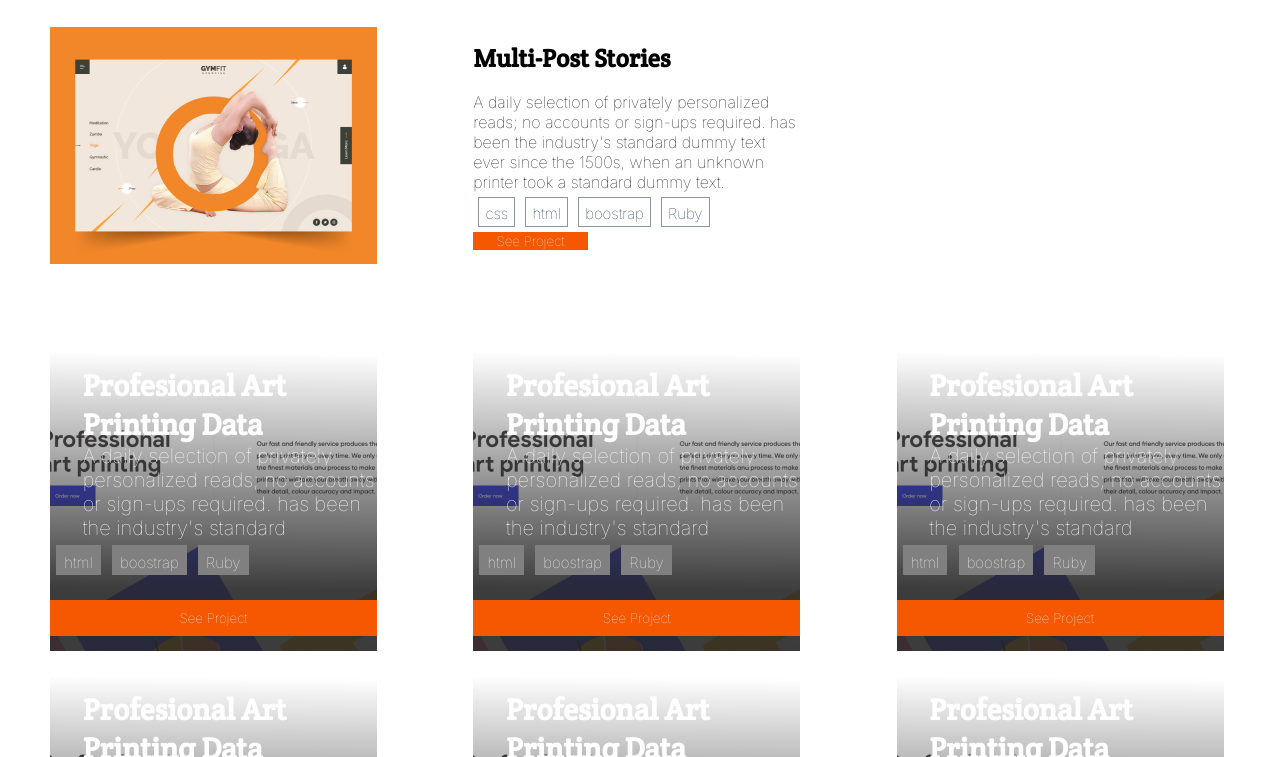
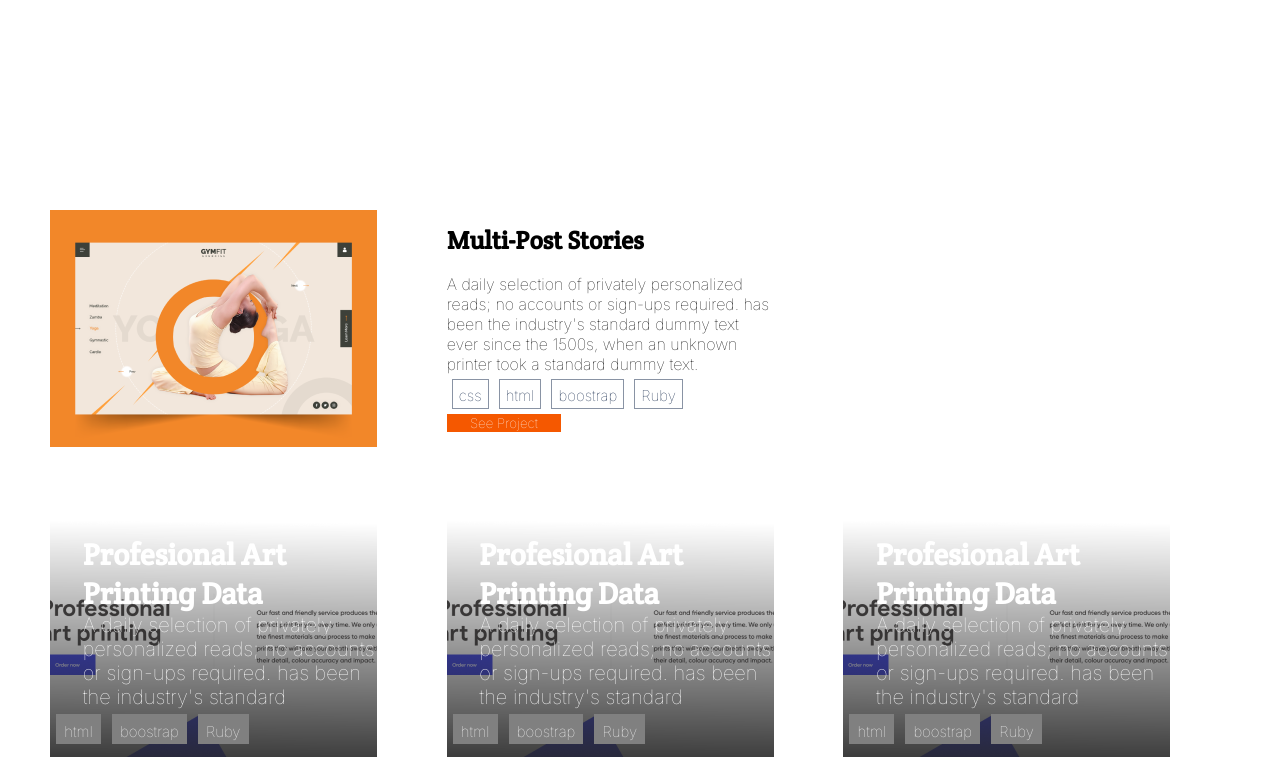
Before and after one commit to yegonkimutai/Create-a-Portfolio, a website: page index.html in a window 1280 px wide. Shown: the part 796-1553 px from the top of the page. Drawn offline with Linux system fonts and the light colour scheme.

Commit message:
Add Content

```diff
--- a/style.css
+++ b/style.css
@@ -126,10 +126,10 @@ image {
 .page-1 {
   display: grid;
   margin: 50px;
-  min-height: 100vh;
-  gap: 30px;
-  grid-template-columns: 33.33% 33.33% 33.33%;
-  grid-template-rows: 10% 30% 30% 30%;
+  height: 100%;
+  gap: 10px;
+  grid-template-columns: 1fr 1fr 1fr;
+  grid-template-rows: 1fr 1fr 1fr;
   grid-template-areas:
     'header header header'
     'gridp gridp grid1'
@@ -441,8 +441,8 @@ image {
   .page-1 {
     display: grid;
     gap: 30px;
-    grid-template-columns: 100%;
-    grid-template-rows: 100%;
+    grid-template-columns: 1fr;
+    grid-template-rows: 0.4fr 1fr 1fr 1fr 1fr 1fr 1fr 1fr 1fr;
     grid-template-areas:
       'header'
       'gridp'
```
